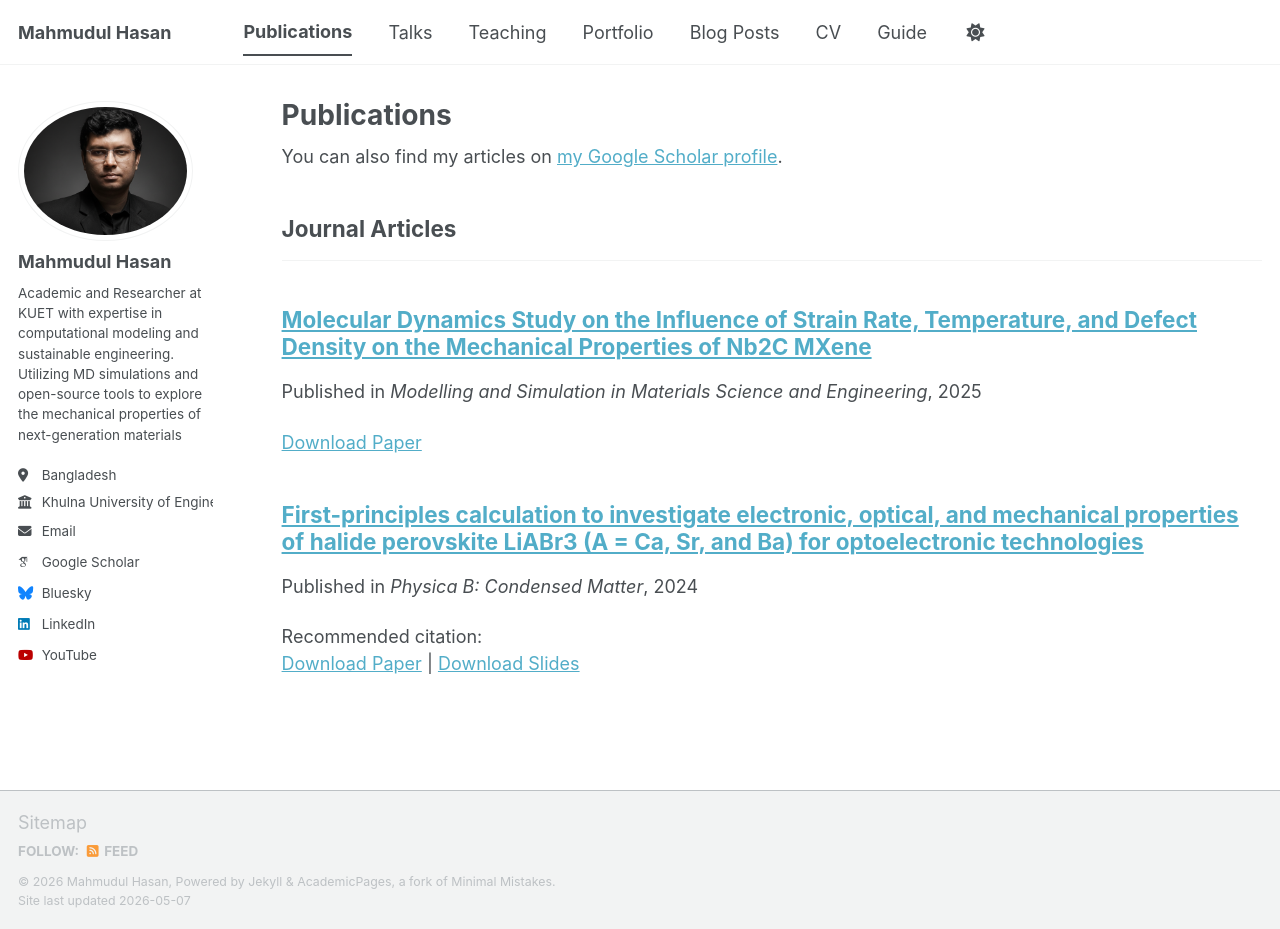
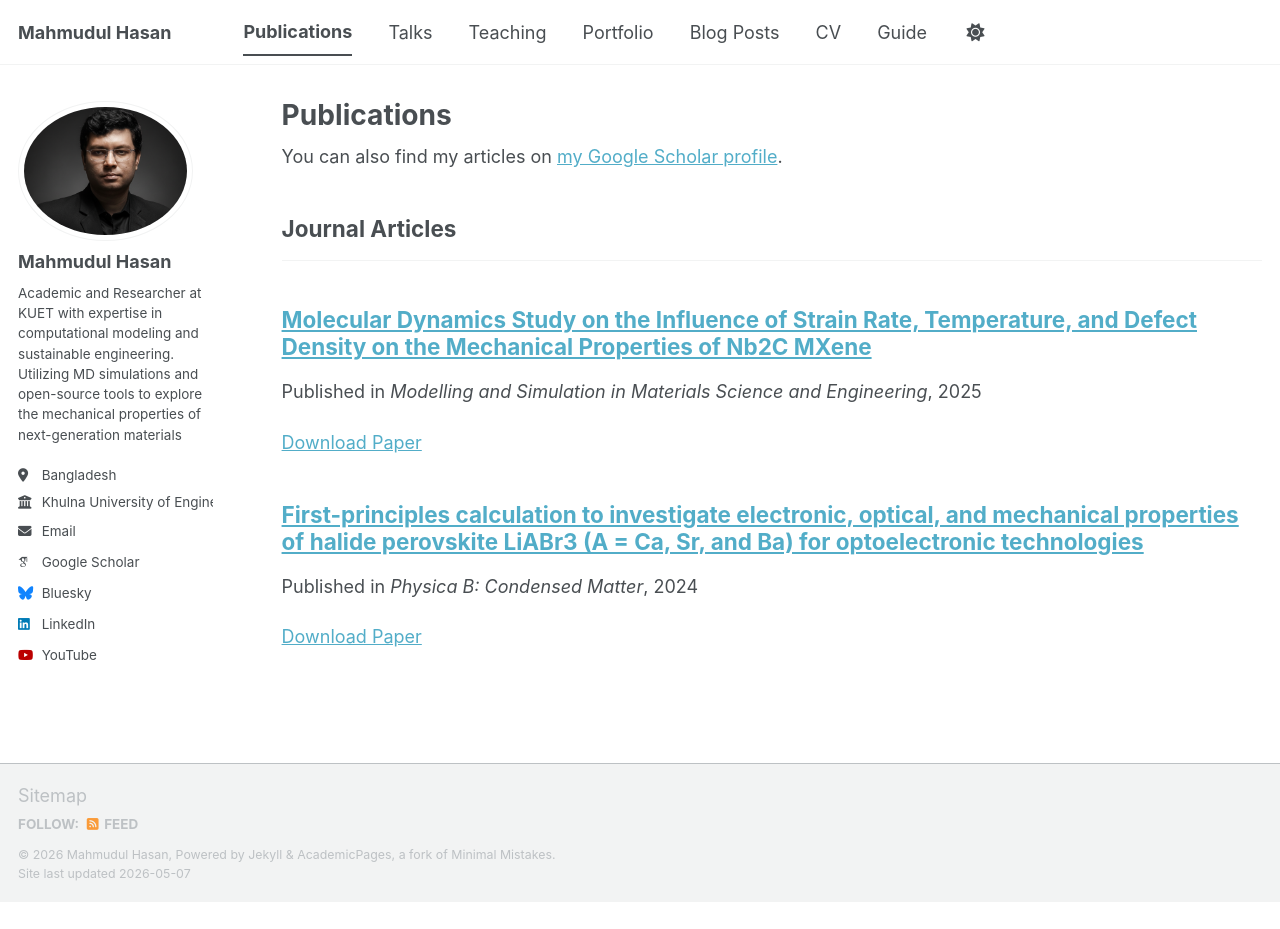
Before and after one commit to m-hasanr/m-hasanr.github.io, a Jekyll site: the page built from _pages/publications.html, in a window 1280 px wide and 929 px high. Built offline with Jekyll 4.4.1, drawn with Linux system fonts in a browser that asks for light colours; some web fonts are replaced; a script bundle is joined from its source files by our own code; library files that are not in the unit come from our copies; some of the changed lines change nothing that is shown.

Commit message:
Update DFT paper metadata in markdown file

```diff
--- a/_publications/27-07-2024-DFT-Paper.md
+++ b/_publications/27-07-2024-DFT-Paper.md
@@ -3,10 +3,7 @@ title: "First-principles calculation to investigate electronic, optical, and mec
 collection: publications
 category: manuscripts
 permalink: /publication/27-07-2024-DFT-Paper
-excerpt: ''
 date: 2024-07-27
 venue: 'Physica B: Condensed Matter'
-slidesurl: ''
 paperurl: 'https://doi.org/10.1016/j.physb.2024.416355'
-citation: ''
 ---
```
